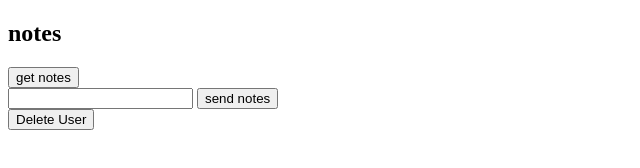
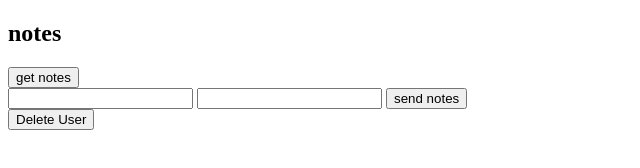
Before and after one commit to schincharauli/Backend-Bootcamp-front, a website: page index.html in a window 1280 px wide. Shown: the whole page, without its empty margins (0-640 px from the left). Drawn offline with nearby package versions, Linux system fonts and the light colour scheme.

Commit message:
feat: updated for lecture purpose

```diff
--- a/index.html
+++ b/index.html
@@ -10,11 +10,10 @@
   <body>
     <h2>notes</h2>
     <button id="get-btn" onclick="getUser()">get notes</button>
-    <!-- <form id="form" onsubmit="addUser(event, this )"> -->
-    <form id="form" onsubmit="updateUser(event, this )">
-      <!-- <input type="text" id="name" /> -->
+    <form id="form" onsubmit="addUser(event, this )">
+      <!-- <form id="form" onsubmit="updateUser(event, this )"> -->
+      <input type="text" id="name" />
       <input type="email" id="email" />
-
       <button type="submit">send notes</button>
     </form>
     <button id="btn-id" onclick="deleteUser()">Delete User</button>
```
